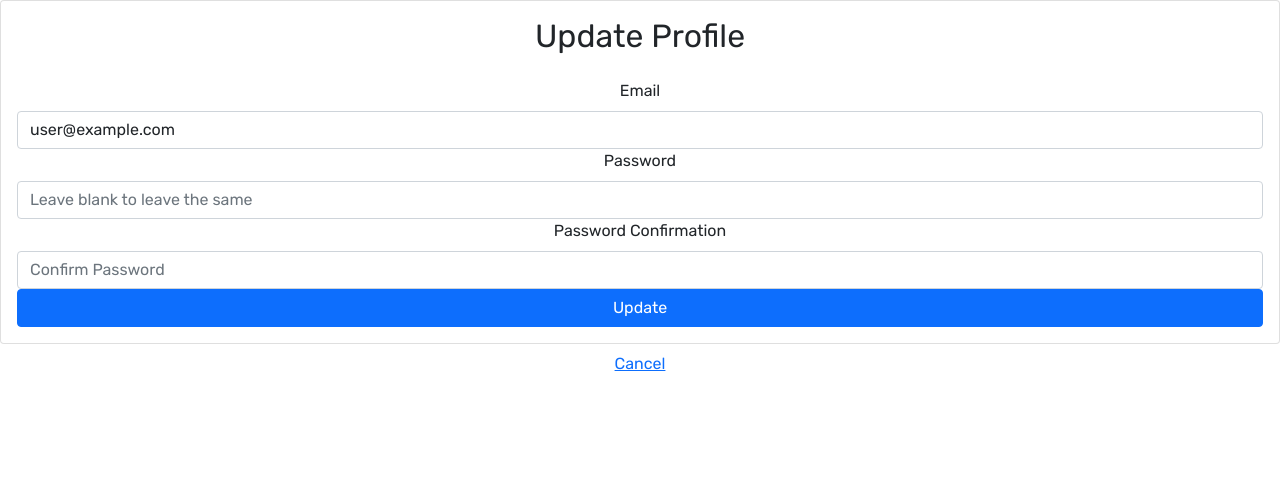
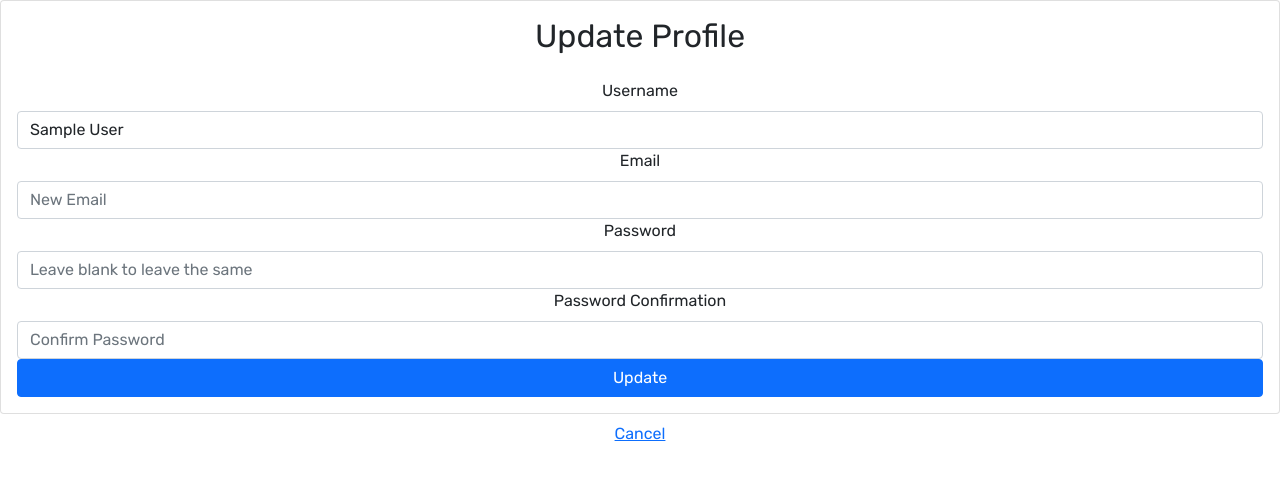
Before and after one commit to Minesraft2/School-VS, a React app: page /update-profile in a window 1280 px wide. Shown: the top 480 px of the page. Built offline with nearby package versions, Linux system fonts and the light colour scheme; no server answers; the database is empty; sample sign-in values are in the browser's storage; a web font is replaced by a local one.

Commit message:
add display names

```diff
--- a/src/context/AuthContext.js
+++ b/src/context/AuthContext.js
@@ -12,10 +12,10 @@ export const AuthProvider = ({ children }) => {
     const [userData, setUserData] = useState();
     const [loading, setLoading] = useState(true);
 
-    async function signup(email, password, username) {
+    async function signup(email, password, displayName) {
         const cred = await auth.createUserWithEmailAndPassword(email, password);
+        if(auth.currentUser != null) auth.currentUser.updateProfile({displayName});
         db.collection('userdata').doc(cred.user.uid).set({
-            username,
             "gam-bits": 5000,
             team: Math.round(Math.random()),
             createdAt: new Date(Date.now())
@@ -41,6 +41,10 @@ export const AuthProvider = ({ children }) => {
 
     function updatePassword(password) {
         return currentUser.updatePassword(password);
+    }
+
+    function updateUsername(displayName) {
+        return currentUser.updateProfile({ displayName });
     }/*
 
     async function getUserData(uid) {
@@ -70,11 +74,12 @@ export const AuthProvider = ({ children }) => {
             if (user != null) getUserData(user.uid).then(setUserData);
         });
         window.db = db;
+        window.auth = auth;
         return unsubscribe;
     }, []);
 
     return (
-        <AuthContext.Provider value={{ currentUser, userData, login, signup, logout, resetPassword, updateEmail, updatePassword, getUserData, updateUserData }}>
+        <AuthContext.Provider value={{ currentUser, userData, login, signup, logout, resetPassword, updateEmail, updatePassword, updateUsername, getUserData, updateUserData }}>
             {!loading && children}
         </AuthContext.Provider>
     )
--- a/src/pages/Settings.js
+++ b/src/pages/Settings.js
@@ -27,6 +27,7 @@ const Settings = (props) => {
                 <Card.Body>
                     <h2 className="text-center mb-4">Profile</h2>
                     {error && <Alert variant="danger">{error}</Alert>}
+                    <h3 className="text-center mb-4">{currentUser.displayName}</h3>
                     <strong>Email: </strong> {currentUser.email}
                     <Link to="/update-profile" className="btn btn-primary w-100 mt-3">Update Profile</Link>
                 </Card.Body>
--- a/src/pages/Signup.js
+++ b/src/pages/Signup.js
@@ -8,6 +8,7 @@ const Signup = (props) => {
     const emailRef = useRef();
     const passwordRef = useRef();
     const passwordConfirmRef = useRef();
+    const usernameRef = useRef();
     const { signup, currentUser } = useAuth();
     const [error, setError] = useState('');
     const [loading, setLoading] = useState(false);
@@ -21,7 +22,7 @@ const Signup = (props) => {
         try {
             setError('');
             setLoading(true);
-            await signup(emailRef.current.value, passwordRef.current.value);
+            await signup(emailRef.current.value, passwordRef.current.value, usernameRef.current.value);
             navigate('/main');
         } catch(e) {
             console.log(e)
@@ -36,6 +37,10 @@ const Signup = (props) => {
                     <h2 className="text-center mb-4">Sign Up</h2>
                     {error && <Alert variant="danger">{error}</Alert>}
                     <Form onSubmit={handleSubmit}>
+                        <Form.Group id="username">
+                            <Form.Label>Username</Form.Label>
+                            <Form.Control ref={usernameRef} required />
+                        </Form.Group>
                         <Form.Group id="email">
                             <Form.Label>Email</Form.Label>
                             <Form.Control type="email" ref={emailRef} required />
--- a/src/pages/UpdateProfile.js
+++ b/src/pages/UpdateProfile.js
@@ -8,7 +8,8 @@ const UpdateProfile = (props) => {
     const emailRef = useRef();
     const passwordRef = useRef();
     const passwordConfirmRef = useRef();
-    const { currentUser, updateEmail, updatePassword } = useAuth();
+    const usernameRef = useRef();
+    const { currentUser, updateEmail, updatePassword, updateUsername } = useAuth();
     const [error, setError] = useState('');
     const [loading, setLoading] = useState(false);
     const navigate = useNavigate();
@@ -18,6 +19,7 @@ const UpdateProfile = (props) => {
         const promises = [];
         if (emailRef.current.value !== currentUser.email) promises.push(updateEmail(emailRef.current.value));
         if (passwordRef.current.value) promises.push(updatePassword(passwordRef.current.value));
+        if (usernameRef.current.value) promises.push(updateUsername(usernameRef.current.value));
         setLoading(true);
         setError('');
         Promise.all(promises).then(() => {
@@ -31,9 +33,13 @@ const UpdateProfile = (props) => {
                     <h2 className="text-center mb-4">Update Profile</h2>
                     {error && <Alert variant="danger">{error}</Alert>}
                     <Form onSubmit={handleSubmit}>
+                        <Form.Group id="username">
+                            <Form.Label>Username</Form.Label>
+                            <Form.Control ref={usernameRef} defaultValue={currentUser.displayName} placeholder="New Username" />
+                        </Form.Group>
                         <Form.Group id="email">
                             <Form.Label>Email</Form.Label>
-                            <Form.Control type="email" ref={emailRef} required defaultValue={currentUser.email} />
+                            <Form.Control type="email" ref={emailRef} placeholder="New Email"/>
                         </Form.Group>
                         <Form.Group id="update-password">
                             <Form.Label>Password</Form.Label>
```
